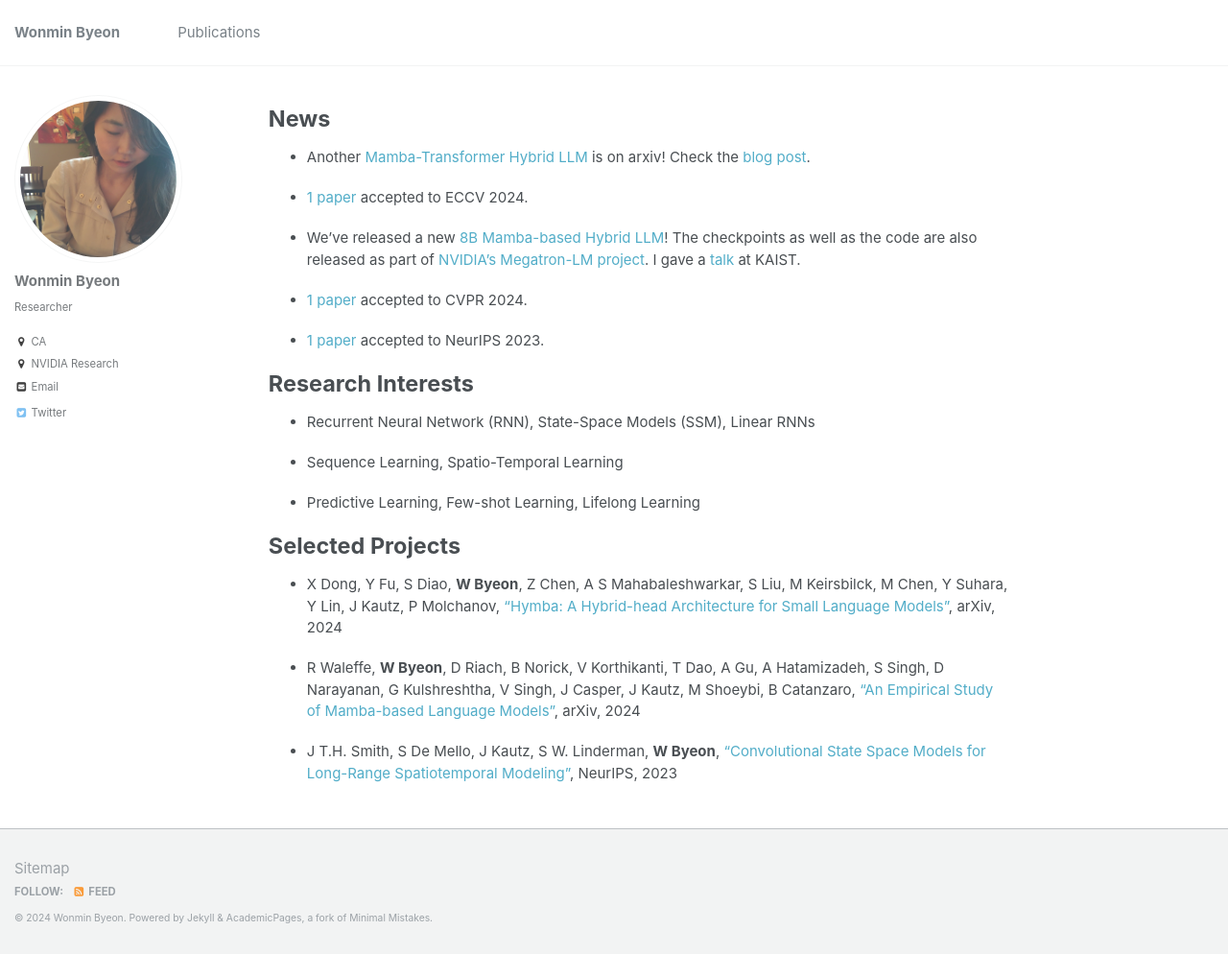
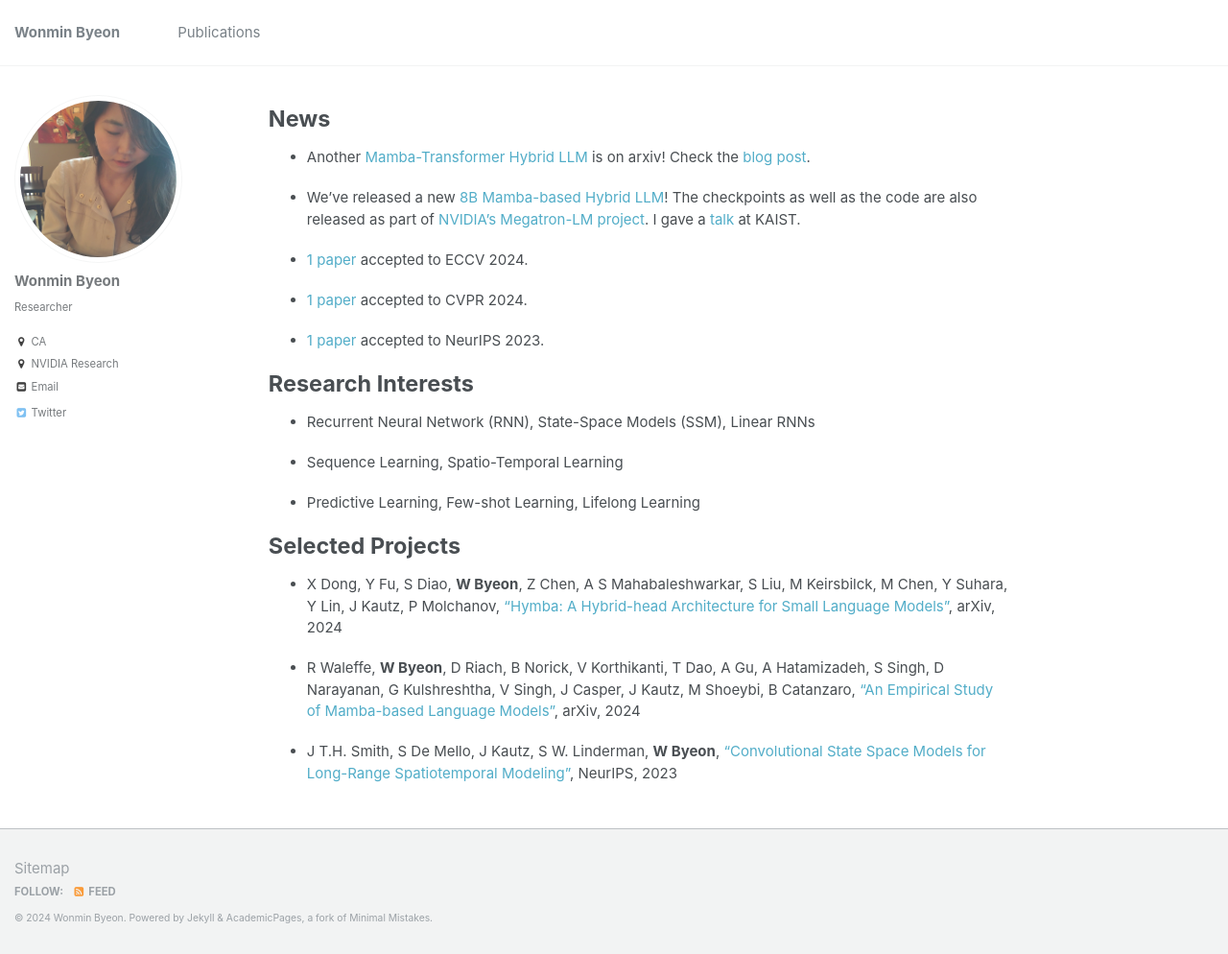
Before and after one commit to wonmin-byeon/wonmin-byeon.github.io, a Jekyll site: the page built from _pages/about.md, in a window 1280 px wide and 994 px high. Shown: the whole window at 96% size. Built offline with Jekyll 4.4.1, drawn with Linux system fonts in a browser that asks for light colours.

```diff
--- a/_pages/about.md
+++ b/_pages/about.md
@@ -13,9 +13,9 @@ News
 
 * Another [Mamba-Transformer Hybrid LLM](https://wonmin-byeon.github.io/publication/2024-hymba) is on arxiv! Check the [blog post](https://developer.nvidia.com/blog/hymba-hybrid-head-architecture-boosts-small-language-model-performance/).
 
+* We've released a new [8B Mamba-based Hybrid LLM](https://wonmin-byeon.github.io/publication/2024-hybrid)! The checkpoints as well as the code are also released as part of [NVIDIA's Megatron-LM project](https://github.com/NVIDIA/megatron-LM/tree/ssm/examples/mamba). I gave a [talk](https://www.youtube.com/watch?v=wgcsfLP4Cbw&t=1s) at KAIST.
+
 * [1 paper](https://wonmin-byeon.github.io/publication/2024-mtvg) accepted to ECCV 2024.
-
-* We've released a new [8B Mamba-based Hybrid LLM](https://wonmin-byeon.github.io/publication/2024-hybrid)! The checkpoints as well as the code are also released as part of [NVIDIA's Megatron-LM project](https://github.com/NVIDIA/megatron-LM/tree/ssm/examples/mamba). I gave a [talk](https://www.youtube.com/watch?v=wgcsfLP4Cbw&t=1s) at KAIST.
 
 * [1 paper](https://wonmin-byeon.github.io/publication/2024-regiongpt) accepted to CVPR 2024.
 
```
